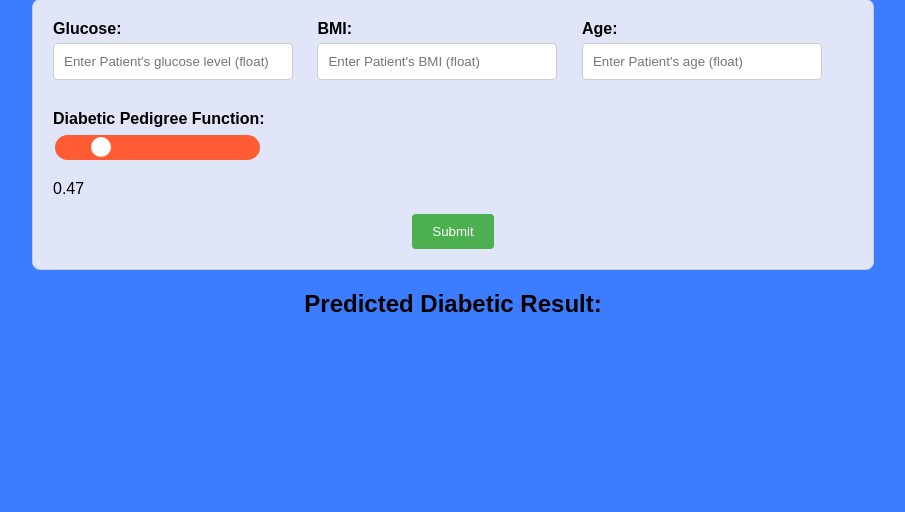
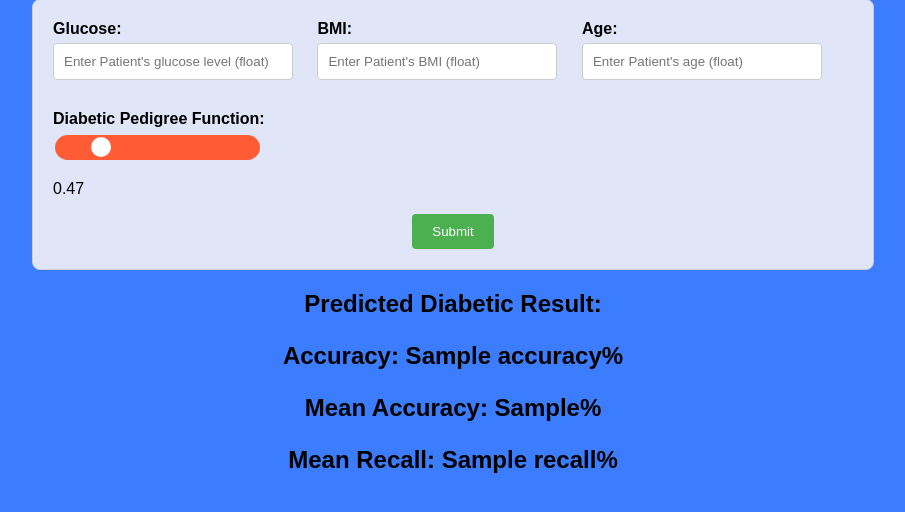
Before and after one commit to Murtaza55/machine-learning-ca, a Flask app: template templates/index.html in a window 1280 px wide. Shown: the part 81-593 px from the top of the page, without its empty margins (187-1092 px from the left). Run offline with Flask 3, Linux system fonts and the light colour scheme; the template is opened without the code that fills it: most values are stand-ins (such as "Sample title", 1, 10 or a date in 2020); parts of the project's set-up code (start-up, migrations or seed data) failed here and were passed over.

Commit message:
added mean accuracy and recall

```diff
--- a/app.py
+++ b/app.py
@@ -1,11 +1,13 @@
 from flask import Flask, request, render_template
 import numpy as np
-from sklearn.model_selection import train_test_split, cross_val_score
+from sklearn.model_selection import cross_val_score
 from sklearn.metrics import accuracy_score, recall_score
 
 import pickle
 
 model = pickle.load(open('logistic_reg_model.pkl', 'rb'))
+X_test = np.load('X_test.npy')
+y_test = np.load('y_test.npy')
 
 app = Flask(__name__)
 
@@ -27,11 +29,30 @@
     # print("================DATA===================", data)
 
     pred = model.predict(data)
+    results = round(pred[0], 2)
 
     # print("================Prediction===================", pred)
 
-    results = round(pred[0], 2)
-    return render_template('index.html', results=results, pred_df=pred)
+    # Calculating accuracy using the loaded model and testing data
+    y_pred = model.predict(X_test)
+    accuracy = accuracy_score(y_test, y_pred)
+    accuracy = "{:.2f}".format(accuracy)
+    accuracy = float(accuracy) * 100
+
+    # print("================Accuracy===================", accuracy)
+
+    # Mean Accuracy
+    mean_accuracy = np.mean(cross_val_score(model, X_test, y_test, cv=5))
+    mean_accuracy = "{:.2f}".format(mean_accuracy)
+    mean_accuracy = float(mean_accuracy) * 100
+
+    # Recall score
+    # recall = np.mean(cross_val_score(model, X_test, y_test, cv=5, scoring='recall'))
+    recall = recall_score(y_test, y_pred)
+    recall = "{:.2f}".format(recall)
+    recall = float(recall) * 100
+
+    return render_template('index.html', results=results, accuracy=accuracy, mean_accuracy=mean_accuracy, recall=recall)
 
 if __name__ == '__main__':
     app.run(port=3000, debug=True)
--- a/src/components/model_training_diabetes.py
+++ b/src/components/model_training_diabetes.py
@@ -35,6 +35,10 @@
 # Split the data into training and testing sets
 X_train, X_test, y_train, y_test = train_test_split(X, y, test_size=0.2, random_state=42)
 
+# Save the testing data to files
+np.save('X_test.npy', X_test)
+np.save('y_test.npy', y_test)
+
 # Initialize and train the logistic regression model with increased max_iter
 model = LogisticRegression(max_iter=1000)  # Increase max_iter value
 model.fit(X_train, y_train)
--- a/templates/index.html
+++ b/templates/index.html
@@ -52,6 +52,9 @@
     <div>
     <h2>
       Predicted Diabetic Result: {% if results == 0.0 %} <p style="color: #00CC66;">The Patient is not Diabetic</p> {% elif results == 1.0 %} <p style="color: #990000;">The Patient is diabetic</p> {% endif %}
+      <p>Accuracy: {{ accuracy }}%</p>
+      <p>Mean Accuracy: {{ mean_accuracy }}%</p>
+      <p>Mean Recall: {{ recall }}%</p>
     </h2>
 
   </body>
```
Also changed, not shown: 2 other files.
